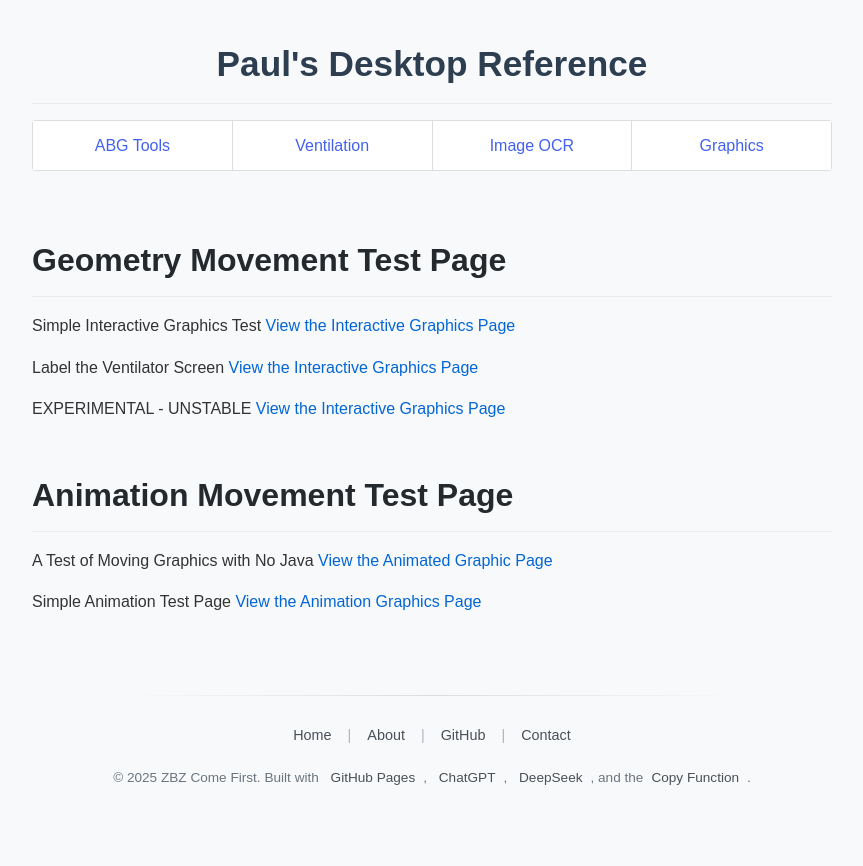
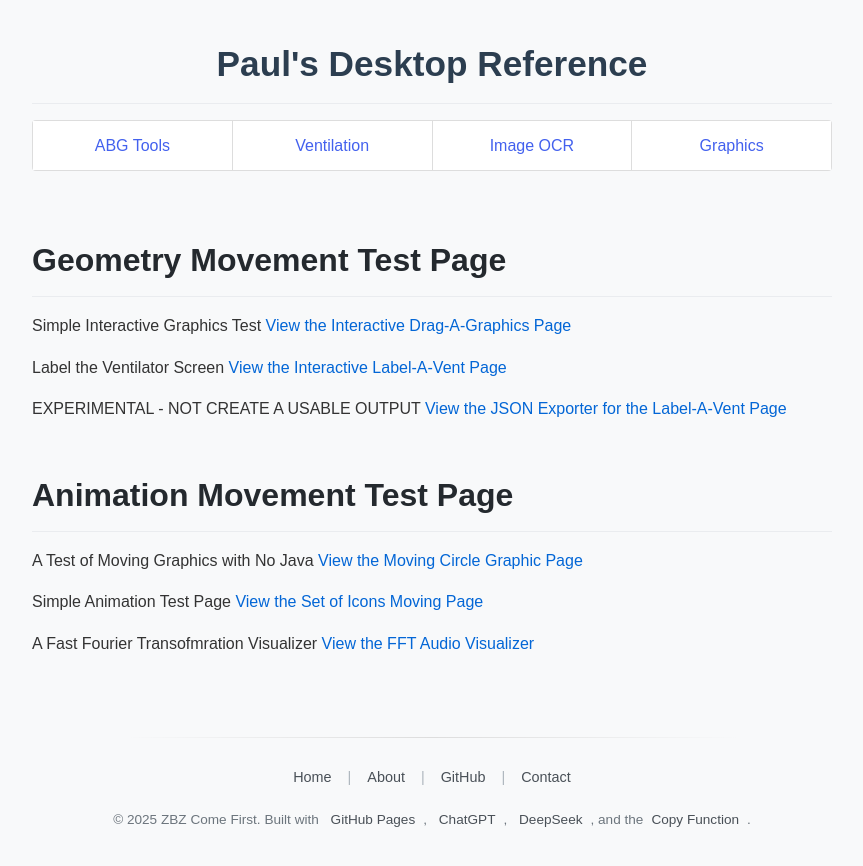
Before and after one commit to ZBZFirst/info, a Jekyll site: the page built from graphicsindex.md, in a window 1280 px wide. Shown: the top 866 px of the page, without its empty margins (208-1071 px from the left). Built offline with Jekyll 4.4.1, drawn with Linux system fonts in a browser that asks for light colours.

Commit message:
Update graphicsindex.md

```diff
--- a/graphicsindex.md
+++ b/graphicsindex.md
@@ -6,18 +6,21 @@ title: Interactive Draggable Graphics
 # Geometry Movement Test Page
 
 Simple Interactive Graphics Test
-[View the Interactive Graphics Page](/info/graphics.html)
+[View the Interactive Drag-A-Graphics Page](/info/graphics.html)
 
 Label the Ventilator Screen
-[View the Interactive Graphics Page](/info/graphics1.html)
+[View the Interactive Label-A-Vent Page](/info/graphics1.html)
 
-EXPERIMENTAL - UNSTABLE
-[View the Interactive Graphics Page](/info/graphics2.html)
+EXPERIMENTAL - NOT CREATE A USABLE OUTPUT
+[View the JSON Exporter for the Label-A-Vent Page](/info/graphics2.html)
 
 # Animation Movement Test Page
 
 A Test of Moving Graphics with No Java
-[View the Animated Graphic Page](/info/nojavagraphics.html)
+[View the Moving Circle Graphic Page](/info/nojavagraphics.html)
 
 Simple Animation Test Page
-[View the Animation Graphics Page](/info/shapes-demo.html)
+[View the Set of Icons Moving Page](/info/shapes-demo.html)
+
+A Fast Fourier Transofmration Visualizer
+[View the FFT Audio Visualizer](/info/FFT.html)
```
